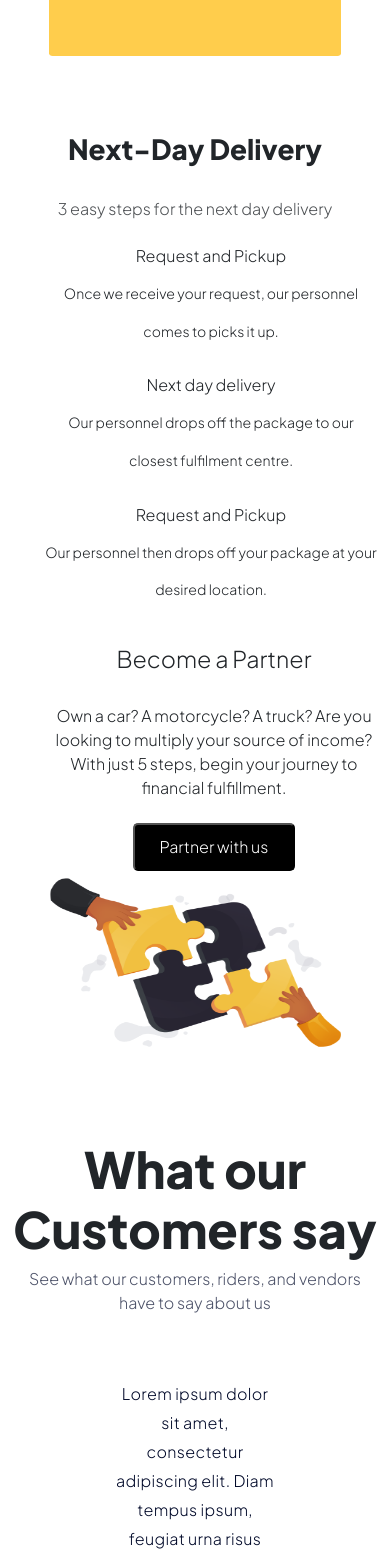
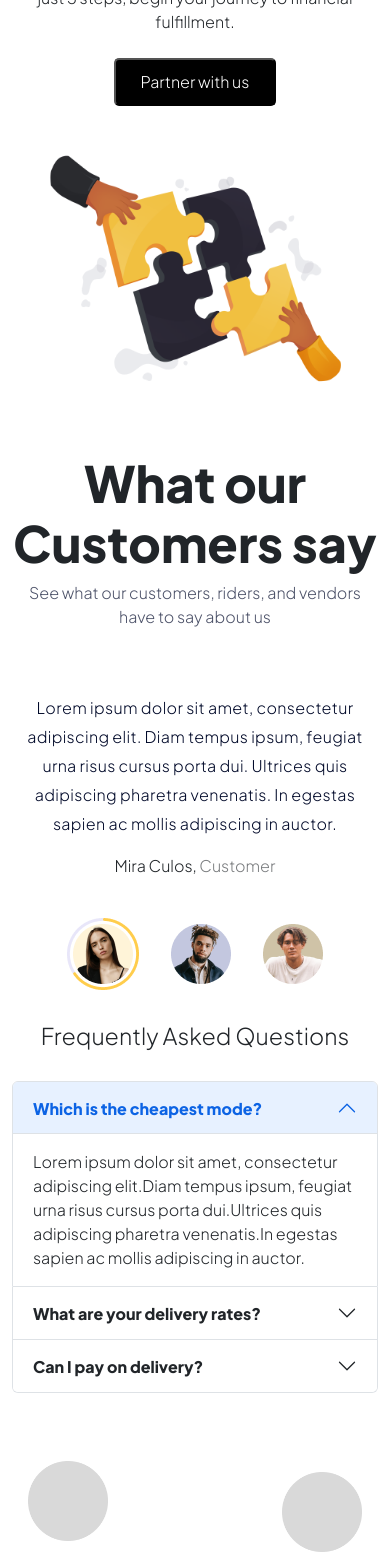
Before and after one commit to TEE2DWHY/Isend-Logistics, a React (Create React App) app: page / in a window 390 px wide. Shown: the part 2140-3699 px from the top of the page. Built offline with nearby package versions, Linux system fonts and the light colour scheme.

Commit message:
started working on mobile responsiveness

```diff
--- a/src/index.css
+++ b/src/index.css
@@ -139,14 +139,14 @@ li{
 }
 .what-customers-say-p2{
   color: #000929;
-  padding: 0 100px;
+  /* padding: 0 100px; */
   letter-spacing: 0.02em;
   line-height: 29px;
   font-weight: 400;
 }
 /* Partner */
 #partner{
-  margin: 5% 0;
+  margin: 2% 0;
 }
 
 .partner{
@@ -166,7 +166,7 @@ li{
   width: 80%;
   height: 80%;
   display: block;
-  margin: auto;
+  margin: 40px auto;
 }
 
 /* FAQ */
@@ -199,13 +199,14 @@ li{
 .ellipse1{
   width: 80px;
   height: 80px;
-  margin-right: 25% ;
+  margin-right: 65% ;
   position: relative;
 }
 .ellipse2{
   width: 80px;
   height: 80px;
-  margin-left: 25% ;
+  margin-left: 65% ;
+  margin-top: -28%;
   position: relative;
 }
 .sco-button{
@@ -566,7 +567,7 @@ body{
 }
 .nav-center{
   display: block;
-  margin: auto;
+  margin: 5px 40px;
 }
 .vector{
   display: none;
@@ -617,4 +618,7 @@ i{
 .hero-section-h1{
   font-size: 35px;
 }
+.ellipse2{
+  margin-top: -53%;
 }
+}
--- a/src/pages/Home.js
+++ b/src/pages/Home.js
@@ -52,46 +52,11 @@ function Home() {
                 </div>
             </section>
             {/* --------------------------------------------------------------------------------------------- */}
-            {/* Next-Day-Delivery */}
-            <section id="next-day-delivery">
-                <div className="container">
-                    <div className="row">
-                        <div className="col-lg-6">
-                            <img className="rectangle img-fluid" src="images/Rectangle 6287.png" alt="" />
-                        </div>
-                        <div className="col-lg-6 next-delivery">
-                            <div className="row">
-                                <div className="col-lg-2">
-                                    <img className="img-fluid vector" src="images/Vector 291.png" alt="" />
-                                </div>
-                                <div className="col-lg-10">
-                                    <h1><b>Next-Day Delivery</b></h1>
-                                    <br />
-                                    <p style={{ opacity: "0.8" }}>3 easy steps for the next day delivery </p>
-                                    <ul>
-                                        <li>Request and Pickup
-                                            <p style={{ fontSize: "14px" }}>Once we receive your request, our personnel comes to picks it up.</p></li>
-                                    </ul>
-                                    <ul>
-                                        <li>Next day delivery
-                                            <p style={{ fontSize: "14px" }}>Our personnel drops off the package to our closest fulfilment centre.</p></li>
-                                    </ul>
-                                    <ul>
-                                        <li>Request and Pickup
-                                            <p style={{ fontSize: "14px" }}>Our personnel then drops off your package at your desired location.</p></li>
-                                    </ul>
-                                </div>
-                            </div>
-                        </div>
-                    </div>
-                </div>
-            </section>
-            {/* ----------------------------------------------------------------------------------------------- */}
             {/* Partner-Section */}
             <section id="partner">
                 <div className="container">
                     <div className="row">
-                        <div className="col-lg-6" style={{ paddingLeft: "50px" }}>
+                        <div className="col-lg-6">
                             <h3>Become a Partner</h3>
                             <br />
                             <p>Own a car? A motorcycle? A truck? Are you looking to multiply your source of income? With just 5 steps, begin your journey to financial fulfillment.</p>
@@ -165,7 +130,7 @@ function Home() {
             {/* -------------------------------------------------------------------------------------------------- */}
             <section id="join-team">
                 <br /> <br />
-                <h1 className="join-team-h1"><img className="ellipse1" src="images/Ellipse 298.png" alt="" />Join Our Team <img className="ellipse2" src="images/Ellipse 298.png" alt="" /></h1>
+                <img className="ellipse1" src="images/Ellipse 298.png" alt="" /><h1 className="join-team-h1">Join Our Team </h1><img className="ellipse2" src="images/Ellipse 298.png" alt="" />
                 <p className="join-team-p1">Help us on our quest to make life better for our customers</p>
                 <br />
                 <button className="sco-button">See Current Openings</button>
```
